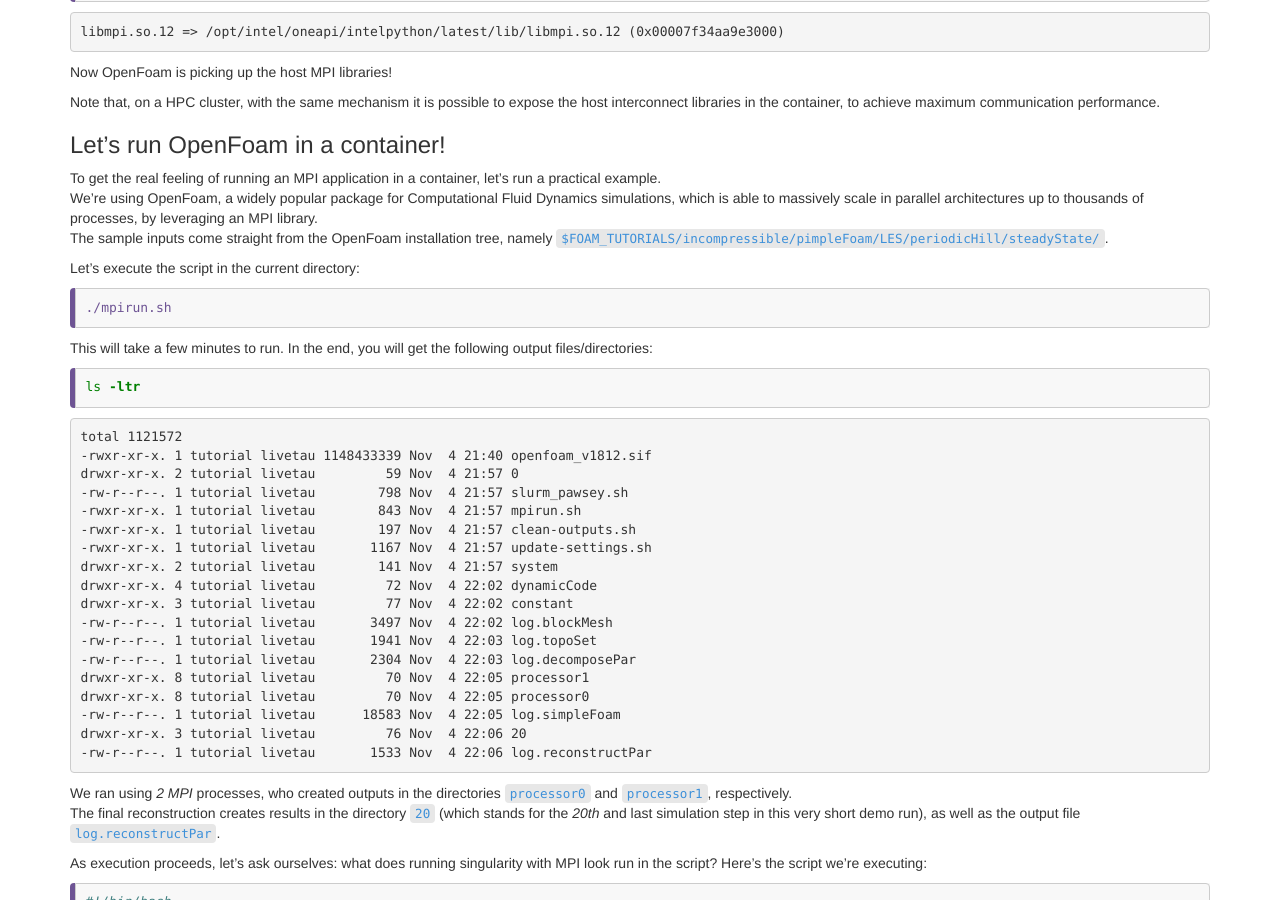
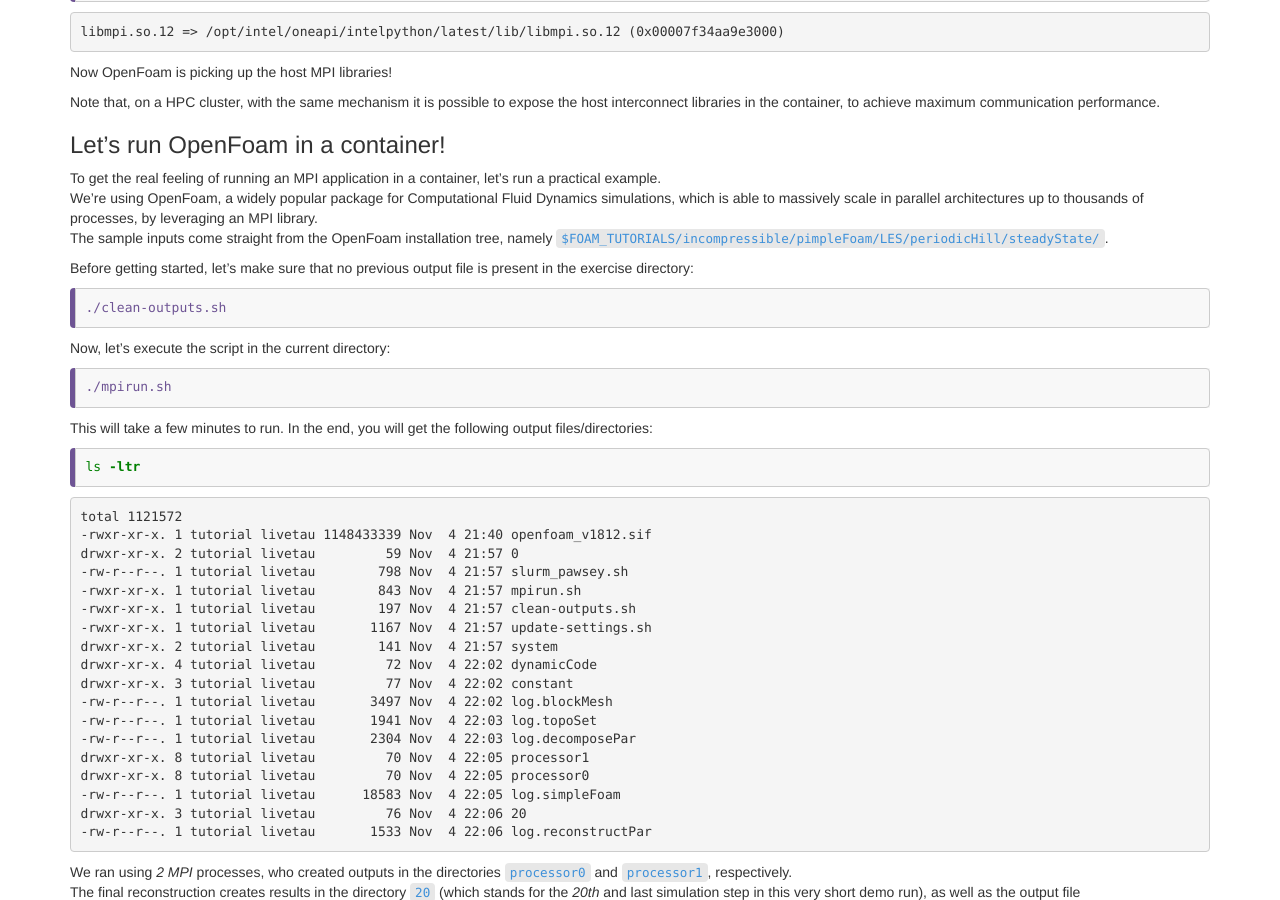
Before and after one commit to supercontainers/isc-tutorial, a Jekyll site: the page built from _episodes/14.hpc.md, in a window 1280 px wide and 900 px high, scrolled down 1169 px. Built offline with Jekyll 4.4.1, drawn with Linux system fonts in a browser that asks for light colours.

Commit message:
ep 4, mention clean-output for openfoam

````diff
--- a/_episodes/14.hpc.md
+++ b/_episodes/14.hpc.md
@@ -96,7 +96,13 @@ To get the real feeling of running an MPI application in a container, let's run
 We're using OpenFoam, a widely popular package for Computational Fluid Dynamics simulations, which is able to massively scale in parallel architectures up to thousands of processes, by leveraging an MPI library.
 The sample inputs come straight from the OpenFoam installation tree, namely `$FOAM_TUTORIALS/incompressible/pimpleFoam/LES/periodicHill/steadyState/`.
 
-Let's execute the script in the current directory:
+Before getting started, let's make sure that no previous output file is present in the exercise directory:
+
+```bash
+./clean-outputs.sh
+```
+
+Now, let's execute the script in the current directory:
 
 ```bash
 ./mpirun.sh
````
